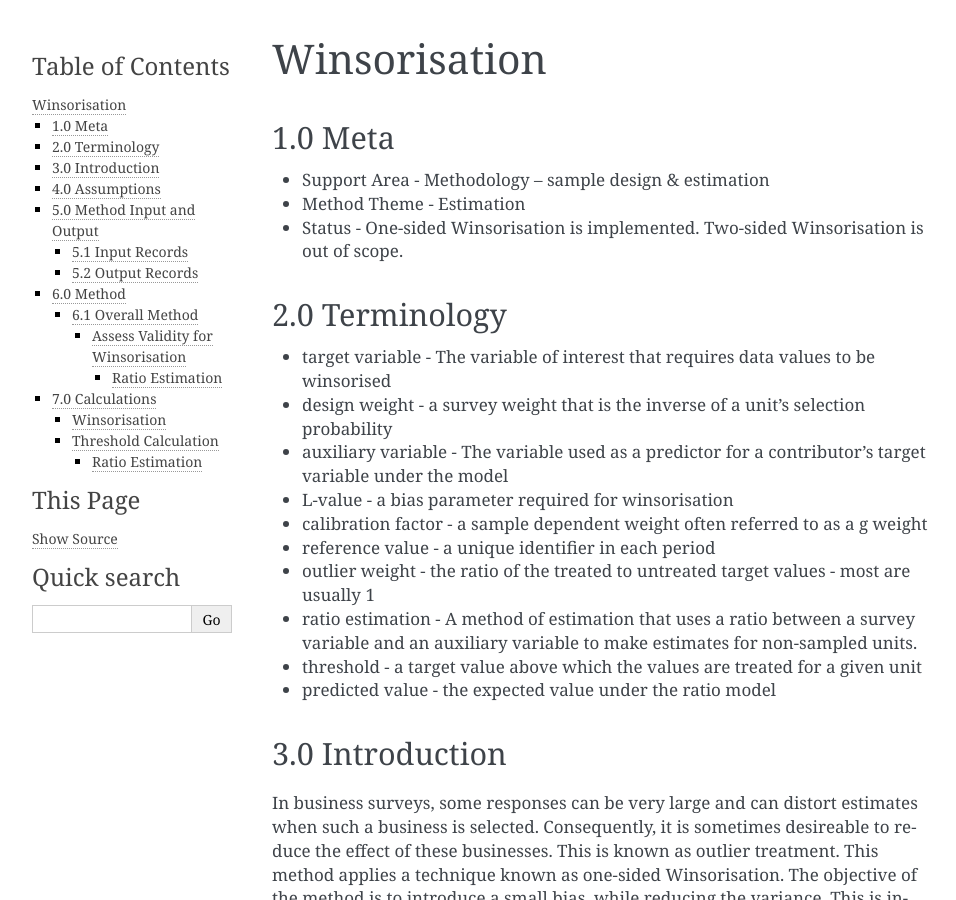
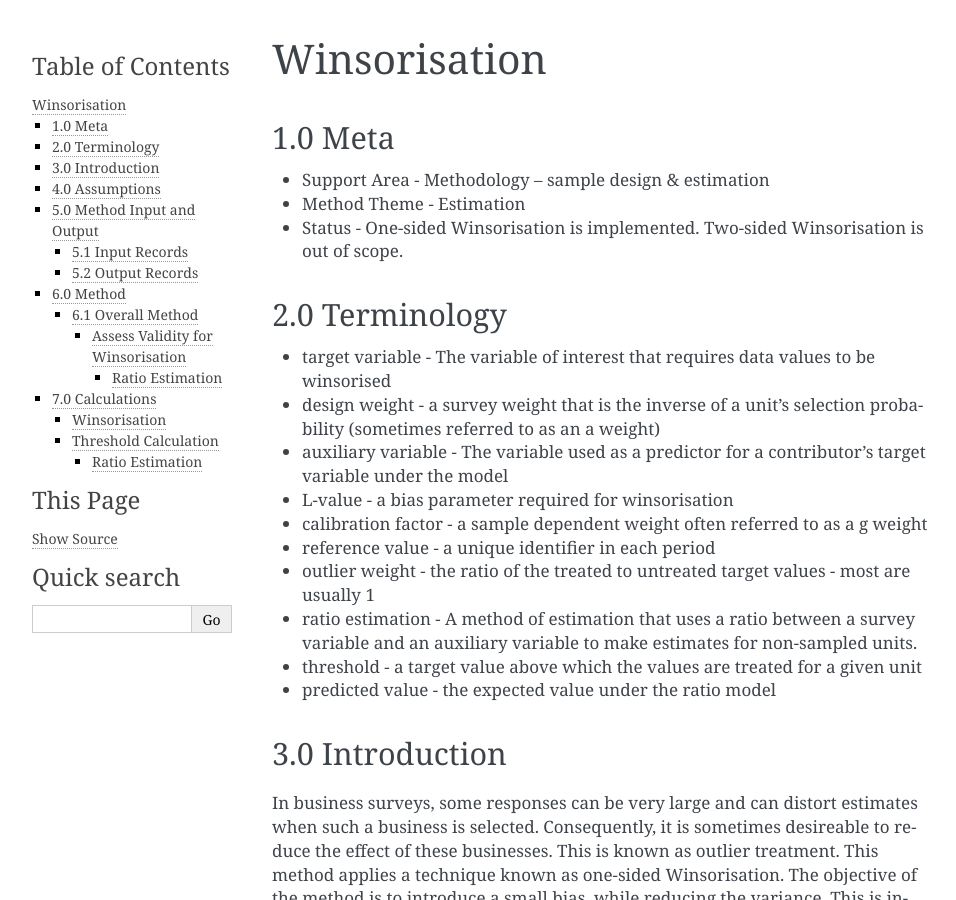
Before and after one commit to ONSdigital/monthly-business-survey-results, a Sphinx documentation site: the page built from docs/specifications/Winsorisation.md, in a window 1280 px wide and 900 px high. Shown: the whole window, without its empty margins (148-1104 px from the left). Built offline with Sphinx 7.4.7, drawn with Linux system fonts in a browser that asks for light colours; pages that are not in the unit, such as notebooks, are missing from menus.

Commit message:
Update Winsorisation spec with changes

```diff
--- a/docs/specifications/Winsorisation.md
+++ b/docs/specifications/Winsorisation.md
@@ -10,7 +10,7 @@ Two-sided Winsorisation is out of scope.
 ## 2.0 Terminology
 
 * target variable - The variable of interest that requires data values to be winsorised
-* design weight - a survey weight that is the inverse of a unit's selection probability
+* design weight - a survey weight that is the inverse of a unit's selection probability (sometimes referred to as an a weight)
 * auxiliary variable - The variable used as a predictor for a contributor's target variable under the model
 * L-value - a bias parameter required for winsorisation
 * calibration factor - a sample dependent weight often referred to as a g weight
```
